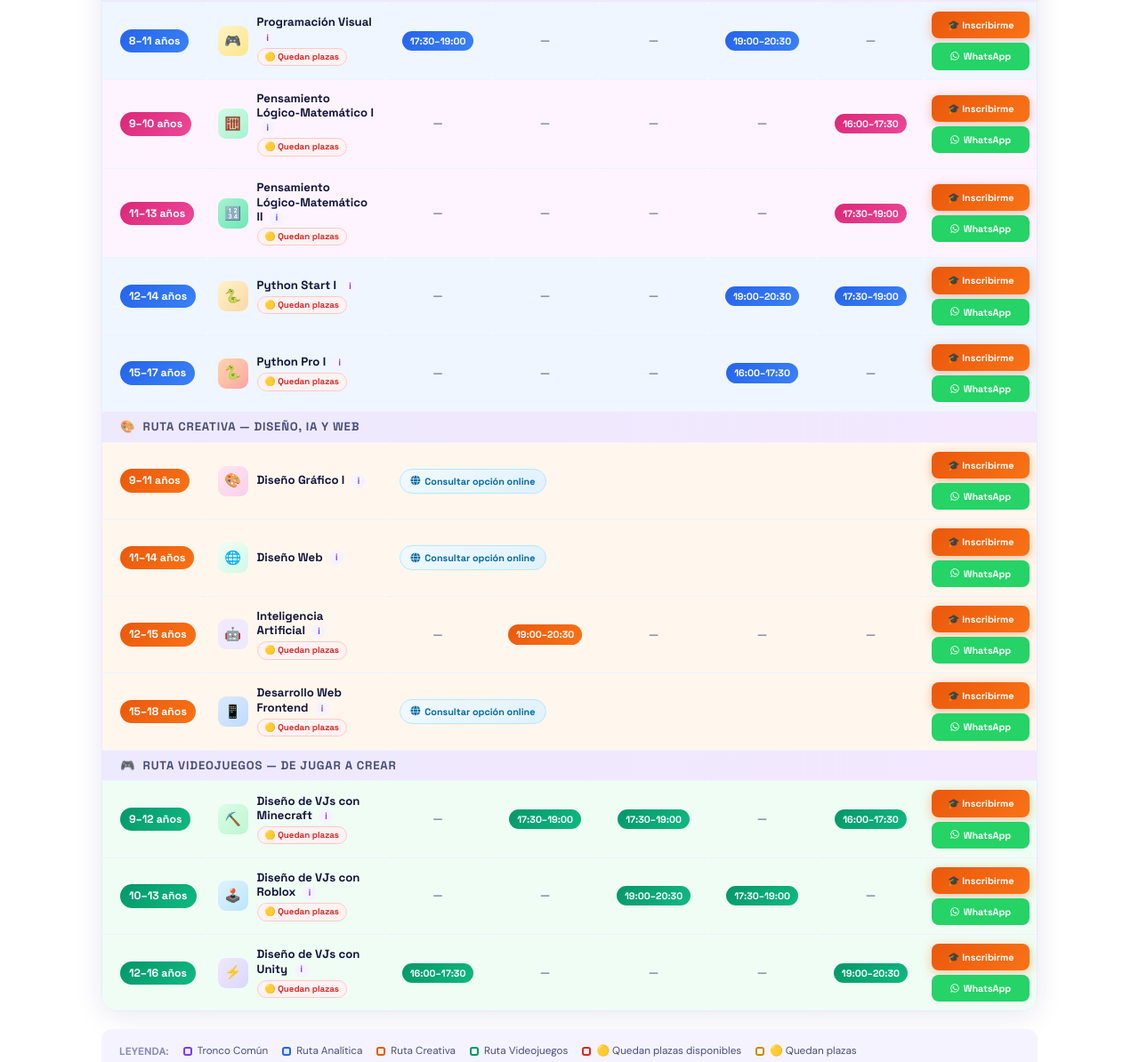
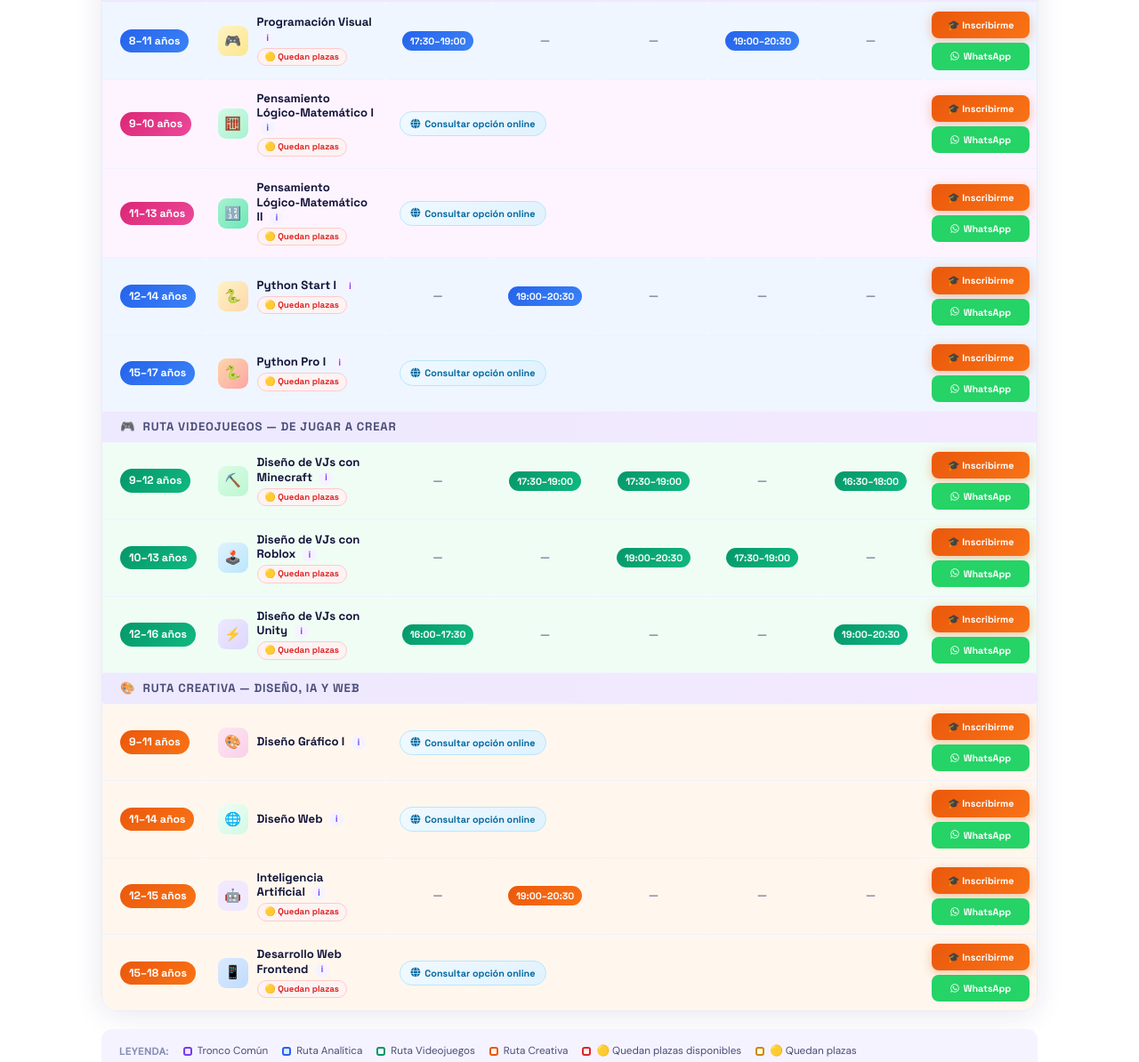
Before and after one commit to algorithmicspalma/www, a plain HTML site: page horarios.html in a window 1280 px wide. Shown: the part 1156-2350 px from the top of the page at 89% size. Drawn offline with nearby package versions, Linux system fonts and the light colour scheme.

Commit message:
Update horarios.html

```diff
--- a/horarios.html
+++ b/horarios.html
@@ -1329,11 +1329,9 @@ height="0" width="0" style="display:none;visibility:hidden"></iframe></noscript>
               </div>
             </div>
           </td>
-          <td>—</td>
-          <td>—</td>
-          <td>—</td>
-          <td>—</td>
-          <td><div class="slot"><span class="time-pill tp-pink">16:00–17:30</span></div></td>
+          <td colspan="5" style="text-align:left;padding-left:16px;">
+            <span class="online-badge"><i class="fa fa-globe"></i> Consultar opción online</span>
+          </td>
 
           <td class="td-actions">
             <a href="https://algorithmics.es/inscripcion-online" target="_blank" data-insc="curso_mates1" class="action-btn ab-inscribir">🎓 Inscribirme</a>
@@ -1352,11 +1350,9 @@ height="0" width="0" style="display:none;visibility:hidden"></iframe></noscript>
               </div>
             </div>
           </td>
-          <td>—</td>
-          <td>—</td>
-          <td>—</td>
-          <td>—</td>
-          <td><div class="slot"><span class="time-pill tp-pink">17:30–19:00</span></div></td>
+          <td colspan="5" style="text-align:left;padding-left:16px;">
+            <span class="online-badge"><i class="fa fa-globe"></i> Consultar opción online</span>
+          </td>
 
           <td class="td-actions">
             <a href="https://algorithmics.es/inscripcion-online" target="_blank" data-insc="curso_mates2" class="action-btn ab-inscribir">🎓 Inscribirme</a>
@@ -1376,10 +1372,10 @@ height="0" width="0" style="display:none;visibility:hidden"></iframe></noscript>
             </div>
           </td>
           <td>—</td>
-          <td>—</td>
-          <td>—</td>
           <td><div class="slot"><span class="time-pill tp-blue">19:00–20:30</span></div></td>
-          <td><div class="slot"><span class="time-pill tp-blue">17:30–19:00</span></div></td>
+          <td>—</td>
+          <td>—</td>
+          <td>—</td>
 
           <td class="td-actions">
             <a href="https://algorithmics.es/inscripcion-online" target="_blank" data-insc="curso_python_start" class="action-btn ab-inscribir">🎓 Inscribirme</a>
@@ -1398,15 +1394,85 @@ height="0" width="0" style="display:none;visibility:hidden"></iframe></noscript>
               </div>
             </div>
           </td>
-          <td>—</td>
-          <td>—</td>
-          <td>—</td>
-          <td><div class="slot"><span class="time-pill tp-blue">16:00–17:30</span></div></td>
-          <td>—</td>
+          <td colspan="5" style="text-align:left;padding-left:16px;">
+            <span class="online-badge"><i class="fa fa-globe"></i> Consultar opción online</span>
+          </td>
 
           <td class="td-actions">
             <a href="https://algorithmics.es/inscripcion-online" target="_blank" data-insc="curso_python_pro" class="action-btn ab-inscribir">🎓 Inscribirme</a>
             <a href="https://wa.me/34613093394?text=Hola%2C%20me%20gustar%C3%ADa%20inscribirme%20en%20Python%20Pro%20I." target="_blank" data-wa="curso_python_pro" class="action-btn ab-whatsapp"><i class="fa-brands fa-whatsapp"></i> WhatsApp</a>
+          </td>
+        </tr>
+
+        <!-- RUTA VIDEOJUEGOS -->
+        <tr class="section-row"><td colspan="8">🎮 &nbsp;Ruta Videojuegos — De jugar a crear</td></tr>
+
+        <tr class="row-game" data-age="9-12">
+          <td class="td-age"><span class="age-pill ap-green">9–12 años</span></td>
+          <td class="td-course">
+            <div class="course-name-wrap">
+              <div class="course-icon-box" style="background:linear-gradient(135deg,#dcfce7,#bbf7d0);">⛏️</div>
+              <div>
+                <div class="course-name course-name-link" onclick="openCourseModal('minecraft')" title="Ver información del curso">Diseño de VJs con Minecraft <span class="info-icon-inline">ℹ</span></div>
+                <div class="spots-badge">🟡 Quedan plazas</div>
+              </div>
+            </div>
+          </td>
+          <td>—</td>
+          <td><div class="slot"><span class="time-pill tp-green">17:30–19:00</span></div></td>
+          <td><div class="slot"><span class="time-pill tp-green">17:30–19:00</span></div></td>
+          <td>—</td>
+          <td><div class="slot"><span class="time-pill tp-green">16:30–18:00</span></div></td>
+
+          <td class="td-actions">
+            <a href="https://algorithmics.es/inscripcion-online" target="_blank" data-insc="curso_minecraft" class="action-btn ab-inscribir">🎓 Inscribirme</a>
+            <a href="https://wa.me/34613093394?text=Hola%2C%20me%20gustar%C3%ADa%20inscribirme%20en%20Diseño%20de%20VJs%20con%20Minecraft." target="_blank" data-wa="curso_minecraft" class="action-btn ab-whatsapp"><i class="fa-brands fa-whatsapp"></i> WhatsApp</a>
+          </td>
+        </tr>
+
+        <tr class="row-game" data-age="10-13">
+          <td class="td-age"><span class="age-pill ap-green">10–13 años</span></td>
+          <td class="td-course">
+            <div class="course-name-wrap">
+              <div class="course-icon-box" style="background:linear-gradient(135deg,#e0f2fe,#bae6fd);">🕹️</div>
+              <div>
+                <div class="course-name course-name-link" onclick="openCourseModal('roblox')" title="Ver información del curso">Diseño de VJs con Roblox <span class="info-icon-inline">ℹ</span></div>
+                <div class="spots-badge">🟡 Quedan plazas</div>
+              </div>
+            </div>
+          </td>
+          <td>—</td>
+          <td>—</td>
+          <td><div class="slot"><span class="time-pill tp-green">19:00–20:30</span></div></td>
+          <td><div class="slot"><span class="time-pill tp-green">17:30–19:00</span></div></td>
+          <td>—</td>
+
+          <td class="td-actions">
+            <a href="https://algorithmics.es/inscripcion-online" target="_blank" data-insc="curso_roblox" class="action-btn ab-inscribir">🎓 Inscribirme</a>
+            <a href="https://wa.me/34613093394?text=Hola%2C%20me%20gustar%C3%ADa%20inscribirme%20en%20Diseño%20de%20VJs%20con%20Roblox." target="_blank" data-wa="curso_roblox" class="action-btn ab-whatsapp"><i class="fa-brands fa-whatsapp"></i> WhatsApp</a>
+          </td>
+        </tr>
+
+        <tr class="row-game" data-age="12-16">
+          <td class="td-age"><span class="age-pill ap-green">12–16 años</span></td>
+          <td class="td-course">
+            <div class="course-name-wrap">
+              <div class="course-icon-box" style="background:linear-gradient(135deg,#ede9fe,#ddd6fe);">⚡</div>
+              <div>
+                <div class="course-name course-name-link" onclick="openCourseModal('unity')" title="Ver información del curso">Diseño de VJs con Unity <span class="info-icon-inline">ℹ</span></div>
+                <div class="spots-badge">🟡 Quedan plazas</div>
+              </div>
+            </div>
+          </td>
+          <td><div class="slot"><span class="time-pill tp-green">16:00–17:30</span></div></td>
+          <td>—</td>
+          <td>—</td>
+          <td>—</td>
+          <td><div class="slot"><span class="time-pill tp-green">19:00–20:30</span></div></td>
+
+          <td class="td-actions">
+            <a href="https://algorithmics.es/inscripcion-online" target="_blank" data-insc="curso_minecraft" class="action-btn ab-inscribir">🎓 Inscribirme</a>
+            <a href="https://wa.me/34613093394?text=Hola%2C%20me%20gustar%C3%ADa%20inscribirme%20en%20Diseño%20de%20VJs%20con%20Unity." target="_blank" data-wa="curso_unity" class="action-btn ab-whatsapp"><i class="fa-brands fa-whatsapp"></i> WhatsApp</a>
           </td>
         </tr>
 
@@ -1497,78 +1563,6 @@ height="0" width="0" style="display:none;visibility:hidden"></iframe></noscript>
           </td>
         </tr>
 
-        <!-- RUTA VIDEOJUEGOS -->
-        <tr class="section-row"><td colspan="8">🎮 &nbsp;Ruta Videojuegos — De jugar a crear</td></tr>
-
-        <tr class="row-game" data-age="9-12">
-          <td class="td-age"><span class="age-pill ap-green">9–12 años</span></td>
-          <td class="td-course">
-            <div class="course-name-wrap">
-              <div class="course-icon-box" style="background:linear-gradient(135deg,#dcfce7,#bbf7d0);">⛏️</div>
-              <div>
-                <div class="course-name course-name-link" onclick="openCourseModal('minecraft')" title="Ver información del curso">Diseño de VJs con Minecraft <span class="info-icon-inline">ℹ</span></div>
-                <div class="spots-badge">🟡 Quedan plazas</div>
-              </div>
-            </div>
-          </td>
-          <td>—</td>
-          <td><div class="slot"><span class="time-pill tp-green">17:30–19:00</span></div></td>
-          <td><div class="slot"><span class="time-pill tp-green">17:30–19:00</span></div></td>
-          <td>—</td>
-          <td><div class="slot"><span class="time-pill tp-green">16:00–17:30</span></div></td>
-
-          <td class="td-actions">
-            <a href="https://algorithmics.es/inscripcion-online" target="_blank" data-insc="curso_minecraft" class="action-btn ab-inscribir">🎓 Inscribirme</a>
-            <a href="https://wa.me/34613093394?text=Hola%2C%20me%20gustar%C3%ADa%20inscribirme%20en%20Diseño%20de%20VJs%20con%20Minecraft." target="_blank" data-wa="curso_minecraft" class="action-btn ab-whatsapp"><i class="fa-brands fa-whatsapp"></i> WhatsApp</a>
-          </td>
-        </tr>
-
-        <tr class="row-game" data-age="10-13">
-          <td class="td-age"><span class="age-pill ap-green">10–13 años</span></td>
-          <td class="td-course">
-            <div class="course-name-wrap">
-              <div class="course-icon-box" style="background:linear-gradient(135deg,#e0f2fe,#bae6fd);">🕹️</div>
-              <div>
-                <div class="course-name course-name-link" onclick="openCourseModal('roblox')" title="Ver información del curso">Diseño de VJs con Roblox <span class="info-icon-inline">ℹ</span></div>
-                <div class="spots-badge">🟡 Quedan plazas</div>
-              </div>
-            </div>
-          </td>
-          <td>—</td>
-          <td>—</td>
-          <td><div class="slot"><span class="time-pill tp-green">19:00–20:30</span></div></td>
-          <td><div class="slot"><span class="time-pill tp-green">17:30–19:00</span></div></td>
-          <td>—</td>
-
-          <td class="td-actions">
-            <a href="https://algorithmics.es/inscripcion-online" target="_blank" data-insc="curso_roblox" class="action-btn ab-inscribir">🎓 Inscribirme</a>
-            <a href="https://wa.me/34613093394?text=Hola%2C%20me%20gustar%C3%ADa%20inscribirme%20en%20Diseño%20de%20VJs%20con%20Roblox." target="_blank" data-wa="curso_roblox" class="action-btn ab-whatsapp"><i class="fa-brands fa-whatsapp"></i> WhatsApp</a>
-          </td>
-        </tr>
-
-        <tr class="row-game" data-age="12-16">
-          <td class="td-age"><span class="age-pill ap-green">12–16 años</span></td>
-          <td class="td-course">
-            <div class="course-name-wrap">
-              <div class="course-icon-box" style="background:linear-gradient(135deg,#ede9fe,#ddd6fe);">⚡</div>
-              <div>
-                <div class="course-name course-name-link" onclick="openCourseModal('unity')" title="Ver información del curso">Diseño de VJs con Unity <span class="info-icon-inline">ℹ</span></div>
-                <div class="spots-badge">🟡 Quedan plazas</div>
-              </div>
-            </div>
-          </td>
-          <td><div class="slot"><span class="time-pill tp-green">16:00–17:30</span></div></td>
-          <td>—</td>
-          <td>—</td>
-          <td>—</td>
-          <td><div class="slot"><span class="time-pill tp-green">19:00–20:30</span></div></td>
-
-          <td class="td-actions">
-            <a href="https://algorithmics.es/inscripcion-online" target="_blank" data-insc="curso_minecraft" class="action-btn ab-inscribir">🎓 Inscribirme</a>
-            <a href="https://wa.me/34613093394?text=Hola%2C%20me%20gustar%C3%ADa%20inscribirme%20en%20Diseño%20de%20VJs%20con%20Unity." target="_blank" data-wa="curso_unity" class="action-btn ab-whatsapp"><i class="fa-brands fa-whatsapp"></i> WhatsApp</a>
-          </td>
-        </tr>
-
       </tbody>
     </table>
   </div>
@@ -1581,8 +1575,8 @@ height="0" width="0" style="display:none;visibility:hidden"></iframe></noscript>
     <span class="legend-title">Leyenda:</span>
     <div class="legend-item"><div class="legend-dot" style="background:#ede9fe;border:2px solid #7c3aed;"></div> Tronco Común</div>
     <div class="legend-item"><div class="legend-dot" style="background:#dbeafe;border:2px solid #2563eb;"></div> Ruta Analítica</div>
+    <div class="legend-item"><div class="legend-dot" style="background:#f0fdf4;border:2px solid #059669;"></div> Ruta Videojuegos</div>
     <div class="legend-item"><div class="legend-dot" style="background:#fff7ed;border:2px solid #ea580c;"></div> Ruta Creativa</div>
-    <div class="legend-item"><div class="legend-dot" style="background:#f0fdf4;border:2px solid #059669;"></div> Ruta Videojuegos</div>
     <div class="legend-item"><div class="legend-dot" style="background:#fef2f2;border:2px solid #dc2626;"></div> 🟡 Quedan plazas disponibles</div>
     <div class="legend-item"><div class="legend-dot" style="background:#fefce8;border:2px solid #ca8a04;"></div> 🟡 Quedan plazas</div>
   </div>
```
